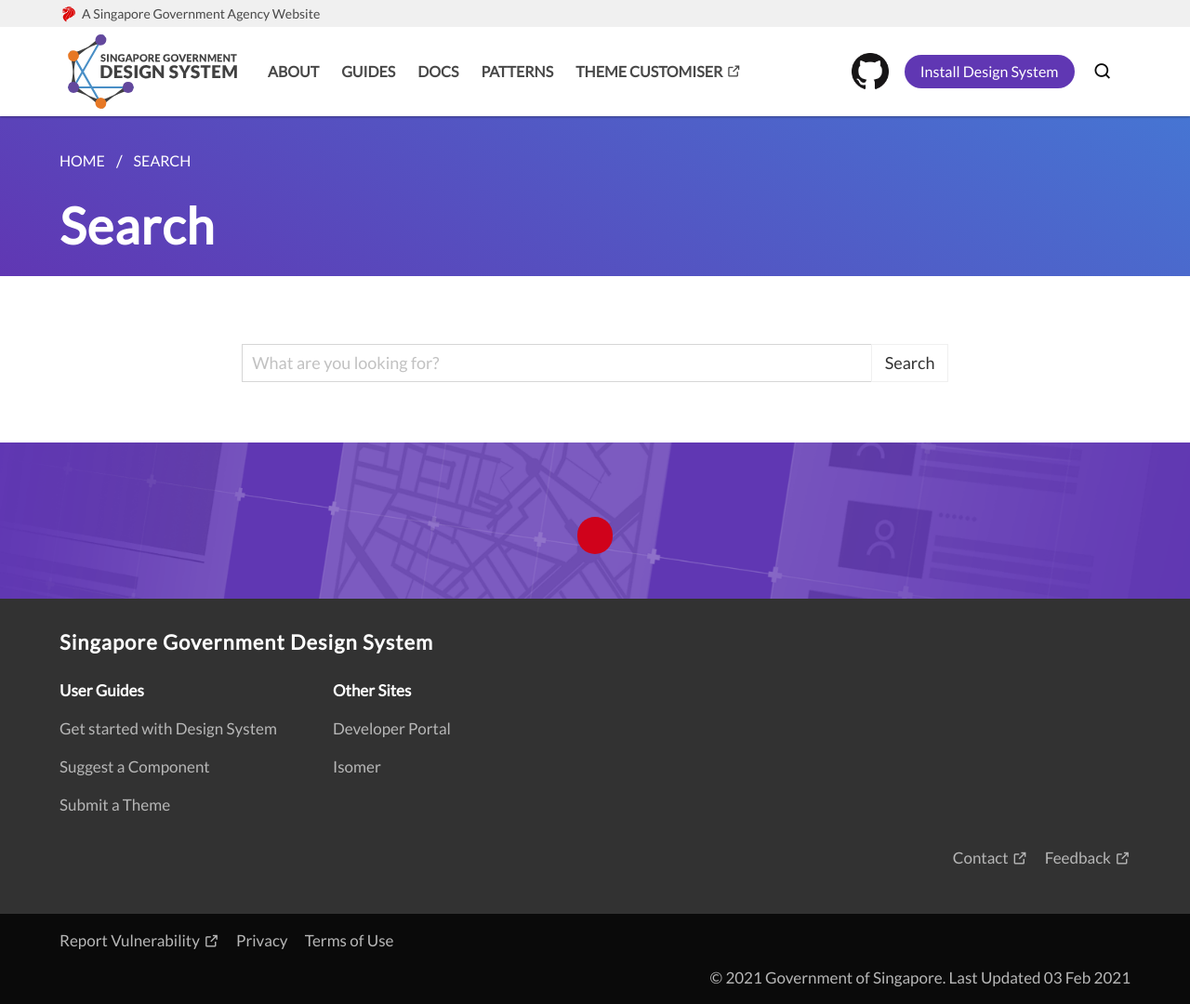
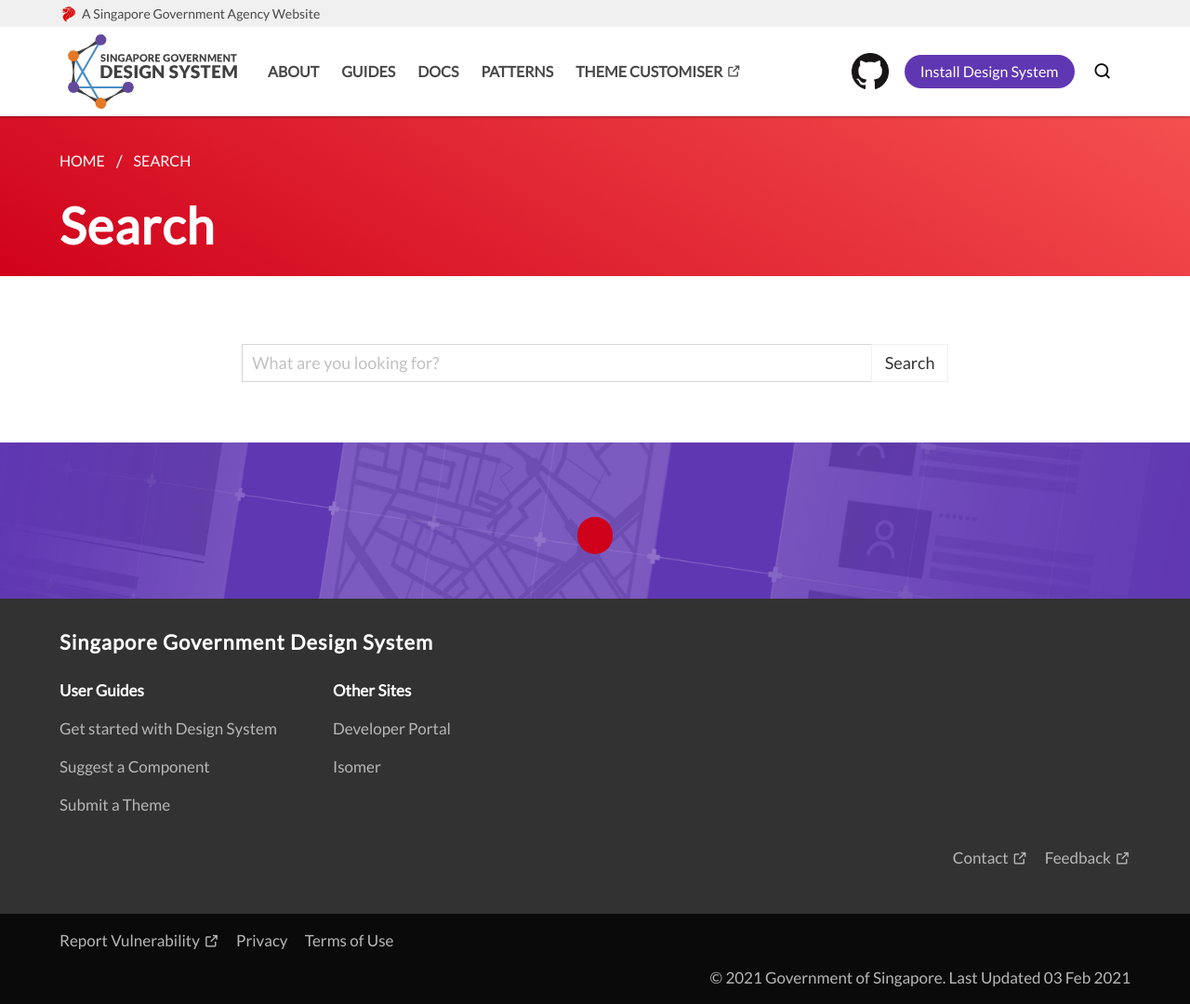
Before and after one commit to isaacteh-ust/sgds-demo-1, a Jekyll site: the page built from search/search.html, in a window 1280 px wide and 1080 px high. Shown: the whole window at 93% size. Built offline with Jekyll 4.4.1, drawn with Linux system fonts in a browser that asks for light colours; some web fonts are replaced.

Commit message:
_config.yml: updated breadcrumb_background

```diff
--- a/_config.yml
+++ b/_config.yml
@@ -6,7 +6,7 @@
 visit_docs_section_button_type: rounded
 visit_docs_section_text_color: white
 visit_docs_section_background: primary
-breadcrumb_background: primary
+breadcrumb_background: red
 home_intro_button_color: primary
 home_intro_button_type: rounded
 home_intro_background_color: primary
```
